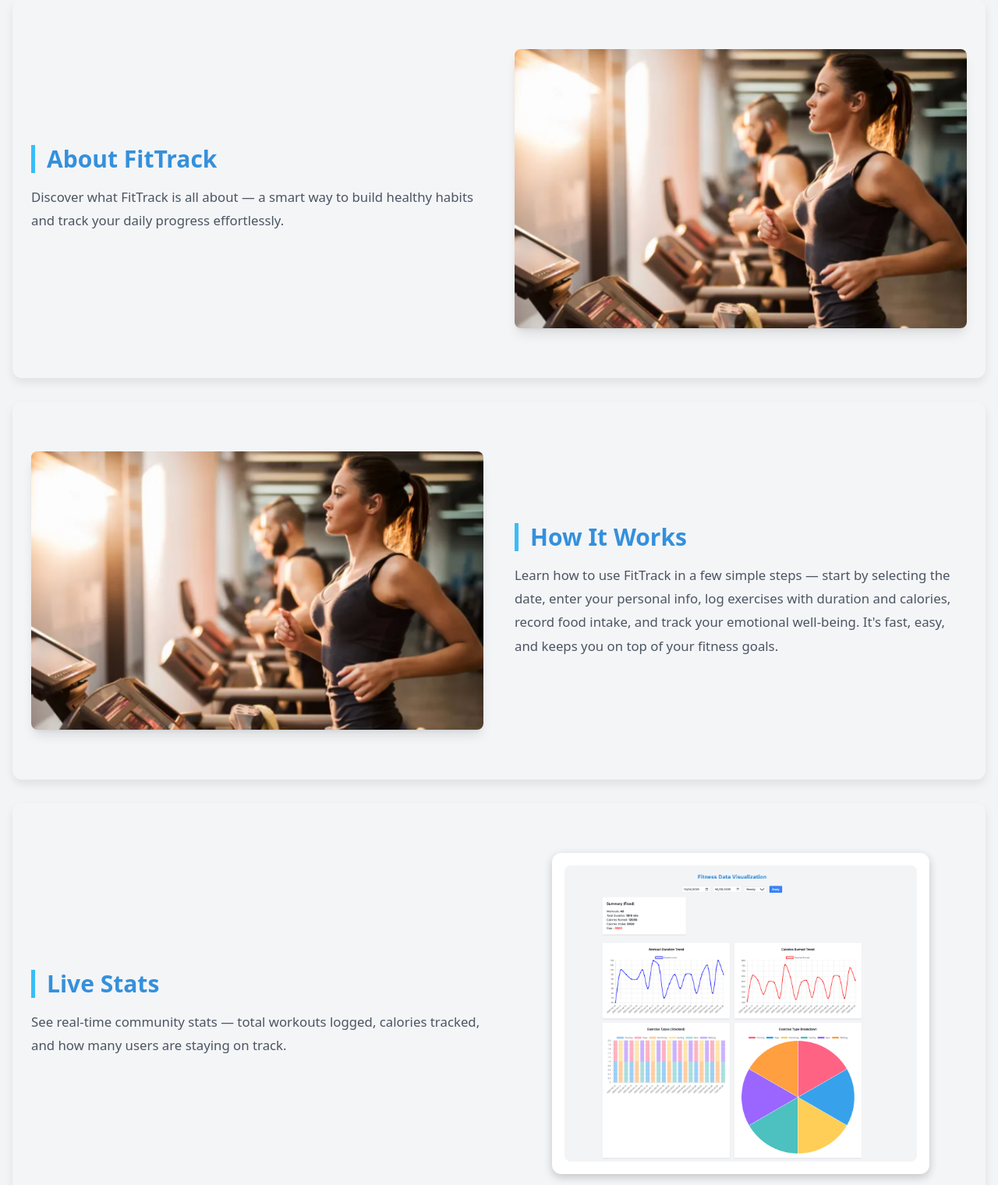
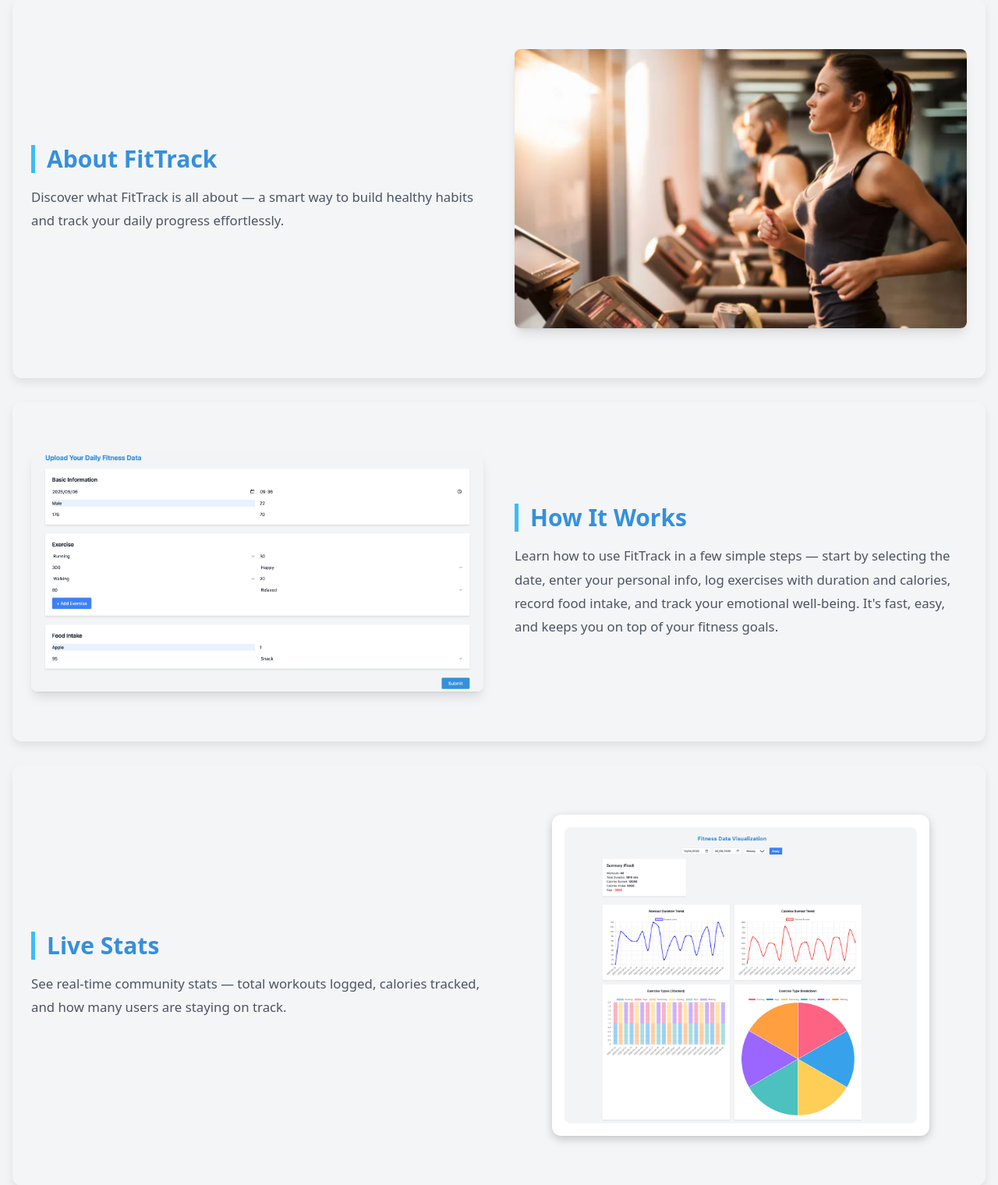
Before and after one commit to KunyangS/fittrack-webapp, a Flask app: page / in a window 1280 px wide. Shown: the part 958-2478 px from the top of the page at 78% size. Run offline with Flask 3, Linux system fonts and the light colour scheme; some libraries are stand-ins or nearby versions.

Commit message:
adding image

```diff
--- a/templates/index.html
+++ b/templates/index.html
@@ -89,7 +89,7 @@
     </p>
   </div>
   <div class="md:w-1/2">
-    <img src="static/img/images.jpg" alt="How It Works Demo" class="rounded-lg shadow-lg">
+    <img src="static/img/upload.jpg" alt="How It Works Demo" class="rounded-lg shadow-lg">
   </div>
 </section>
 
```
Also changed, not shown: static/img/upload.jpg (added).
